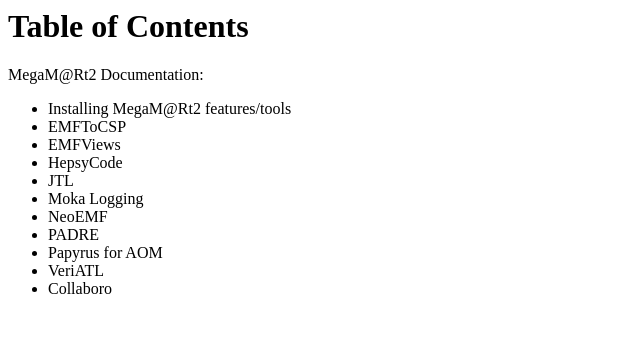
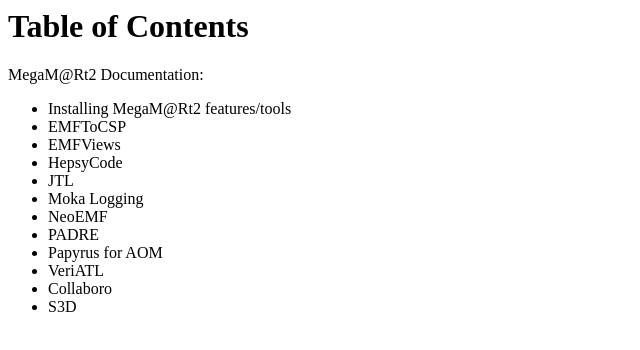
Before and after one commit to megamart2/integration, a plain HTML site: page eu.megamart2.platform.doc/html/toc.html in a window 1280 px wide. Shown: the full height of the page, 0-640 px from the left. Drawn offline with Linux system fonts and the light colour scheme.

Commit message:
S3D documentation integrated

```diff
--- a/eu.megamart2.platform.doc/html/toc.html
+++ b/eu.megamart2.platform.doc/html/toc.html
@@ -21,6 +21,7 @@ MegaM@Rt2 Documentation:
 	<li>Papyrus for AOM</li>
 	<li>VeriATL</li>
 	<li>Collaboro</li>
+	<li>S3D</li>
 </ul>
 
 </body>
```
